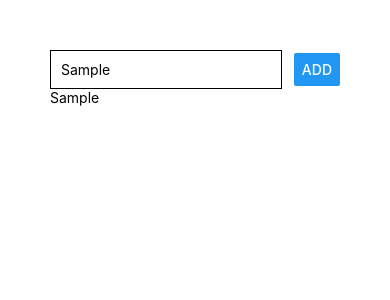
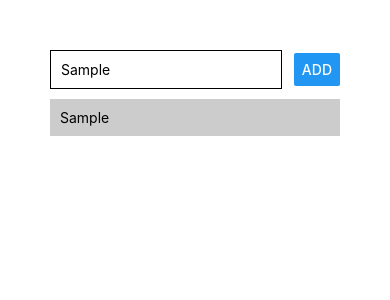
Before and after one commit to ahsan1800411/React-Native-Goals-App, a React Native app: screen / in a window 390 px wide. Both pictures are taken after typing "Sample" into the empty fields and a click on the button "ADD". Shown: the top 300 px of the page. Built offline with nearby package versions, Linux system fonts and the light colour scheme.

Commit message:
Flatlist

```diff
--- a/App.js
+++ b/App.js
@@ -1,5 +1,13 @@
 import React, { useState } from "react";
-import { Button, StyleSheet, Text, TextInput, View } from "react-native";
+import {
+  Button,
+  FlatList,
+  ScrollView,
+  StyleSheet,
+  Text,
+  TextInput,
+  View,
+} from "react-native";
 
 export default function App() {
   const [enteredGoal, setEnteredGoal] = useState("");
@@ -10,7 +18,10 @@
   };
 
   const addGoalHandler = () => {
-    setCourseGoals((currentGoals) => [...currentGoals, enteredGoal]);
+    setCourseGoals((currentGoals) => [
+      ...currentGoals,
+      { id: Math.random().toString(), value: enteredGoal },
+    ]);
   };
 
   return (
@@ -24,10 +35,15 @@
         />
         <Button title='Add' onPress={addGoalHandler} />
       </View>
-      <View>
-        {courseGoals &&
-          courseGoals.map((goal) => <Text key={goal}>{goal}</Text>)}
-      </View>
+      <FlatList
+        data={courseGoals}
+        keyExtractor={(item, index) => item.id}
+        renderItem={(itemData) => (
+          <View style={styles.listItem}>
+            <Text>{itemData.item.value}</Text>
+          </View>
+        )}
+      />
     </View>
   );
 }
@@ -48,4 +64,10 @@
     borderWidth: 1,
     padding: 10,
   },
+  listItem: {
+    padding: 10,
+    marginVertical: 10,
+    backgroundColor: "#ccc",
+    borderColor: "black",
+  },
 });
```
